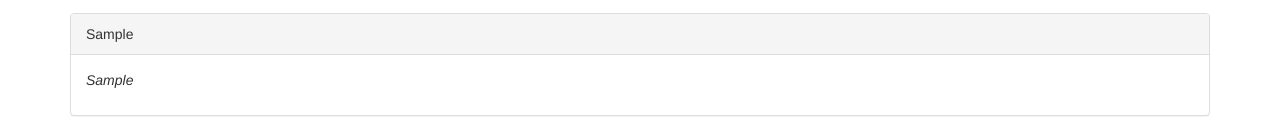
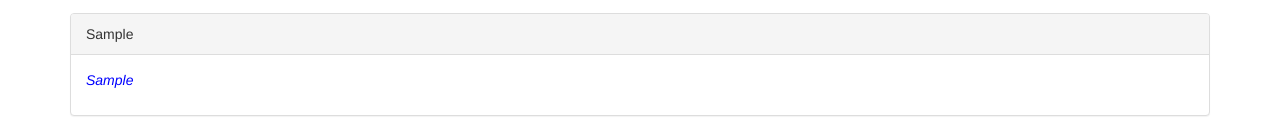
Before and after one commit to Minh-Leo/angular-1st, an Angular app: page / in a window 1280 px wide. Both pictures are taken after typing "Sample", "Sample" into the empty fields and a click on the button "Add Server Blueprint". Shown: the part 677-810 px from the top of the page. Built offline with nearby package versions, Linux system fonts and the light colour scheme.

Commit message:
testing life cycle hook

```diff
--- a/src/app/app.component.html
+++ b/src/app/app.component.html
@@ -20,7 +20,17 @@
       <app-server-element
         *ngFor="let serverElement of serverElements"
         [srvElement]="serverElement"
-      ></app-server-element>
+        [name]="serverElement.name"
+      >
+        <p>
+          <strong *ngIf="serverElement.type === 'server'" style="color: red">{{
+            serverElement.content
+          }}</strong>
+          <em *ngIf="serverElement.type === 'blueprint'">{{
+            serverElement.content
+          }}</em>
+        </p>
+      </app-server-element>
     </div>
   </div>
 </div>
--- a/src/app/cockpit/cockpit.component.html
+++ b/src/app/cockpit/cockpit.component.html
@@ -5,7 +5,8 @@
     <!-- <input type="text" class="form-control" [(ngModel)]="newServerName" /> -->
     <input type="text" class="form-control" #serverNameInput />
     <label>Server Content</label>
-    <input type="text" class="form-control" [(ngModel)]="newServerContent" />
+    <!-- <input type="text" class="form-control" [(ngModel)]="newServerContent" /> -->
+    <input type="text" class="form-control" #serverContentInput />
     <br />
 
     <button class="btn btn-primary" (click)="onAddServer(serverNameInput)">
--- a/src/app/cockpit/cockpit.component.ts
+++ b/src/app/cockpit/cockpit.component.ts
@@ -1,4 +1,11 @@
-import { Component, OnInit, EventEmitter, Output } from "@angular/core";
+import {
+  Component,
+  OnInit,
+  EventEmitter,
+  Output,
+  ViewChild,
+  ElementRef,
+} from "@angular/core";
 
 @Component({
   selector: "app-cockpit",
@@ -15,8 +22,10 @@
     serverContent: string;
   }>();
 
-  // newServerName = "";
-  newServerContent = "";
+  // newServerName = ""; -> for ngModel
+  // newServerContent = "";
+  @ViewChild("serverContentInput", { static: true })
+  serverContentInput: ElementRef;
 
   constructor() {}
 
@@ -25,13 +34,17 @@
   onAddServer(nameInput: HTMLInputElement) {
     this.serverCreated.emit({
       serverName: nameInput.value,
-      serverContent: this.newServerContent,
+      serverContent: this.serverContentInput.nativeElement.value,
     });
+    // this.serverCreated.emit({
+    //   serverName: nameInput.value,
+    //   serverContent: this.newServerContent,
+    // });
   }
   onAddBlueprint(nameInput: HTMLInputElement) {
     this.blueprintCreated.emit({
       serverName: nameInput.value,
-      serverContent: this.newServerContent,
+      serverContent: this.serverContentInput.nativeElement.value,
     });
   }
 }
--- a/src/app/server-element/server-element.component.html
+++ b/src/app/server-element/server-element.component.html
@@ -1,11 +1,13 @@
 <div class="panel panel-default">
-  <div class="panel-heading">{{ element.name }}</div>
+  <!-- <div class="panel-heading">{{ element.name }}</div> -->
+  <div class="panel-heading">{{ name }}</div>
   <div class="panel-body">
-    <p>
+    <ng-content></ng-content>
+    <!-- <p>
       <strong *ngIf="element.type === 'server'" style="color: red">{{
         element.content
       }}</strong>
       <em *ngIf="element.type === 'blueprint'">{{ element.content }}</em>
-    </p>
+    </p> -->
   </div>
 </div>
--- a/src/app/server-element/server-element.component.ts
+++ b/src/app/server-element/server-element.component.ts
@@ -1,4 +1,17 @@
-import { Component, Input, OnInit, ViewEncapsulation } from "@angular/core";
+import {
+  AfterContentChecked,
+  AfterContentInit,
+  AfterViewChecked,
+  AfterViewInit,
+  Component,
+  DoCheck,
+  Input,
+  OnChanges,
+  OnDestroy,
+  OnInit,
+  SimpleChanges,
+  ViewEncapsulation,
+} from "@angular/core";
 
 @Component({
   selector: "app-server-element",
@@ -6,10 +19,52 @@
   styleUrls: ["./server-element.component.css"],
   encapsulation: ViewEncapsulation.Emulated,
 })
-export class ServerElementComponent implements OnInit {
+export class ServerElementComponent
+  implements
+    OnInit,
+    OnChanges,
+    DoCheck,
+    AfterContentInit,
+    AfterContentChecked,
+    AfterViewInit,
+    AfterViewChecked,
+    OnDestroy {
   @Input("srvElement") element: { type: string; name: string; content: string };
+  @Input() name: string;
 
-  constructor() {}
+  constructor() {
+    console.log("Constructor called");
+  }
 
-  ngOnInit(): void {}
+  ngOnInit(): void {
+    console.log("ngOnInit called");
+  }
+
+  ngOnChanges(changes: SimpleChanges) {
+    console.log("ngOnChanges called");
+    console.log(changes);
+  }
+
+  ngDoCheck() {
+    console.log("%c ngDoCheck called", "color: yellow");
+  }
+
+  ngAfterContentInit() {
+    console.log("%c ngAfterContentInit called", "color: green");
+  }
+
+  ngAfterContentChecked() {
+    console.log("%c ngAfterContentChecked called", "color: green");
+  }
+  ngAfterViewInit() {
+    console.log("%c ngAfterViewInit called", "color: orange");
+  }
+
+  ngAfterViewChecked() {
+    console.log("%c ngAfterViewChecked called", "color: orange");
+  }
+
+  ngOnDestroy() {
+    console.log("%c ngOnDestroy called", "color: red");
+  }
 }
```
